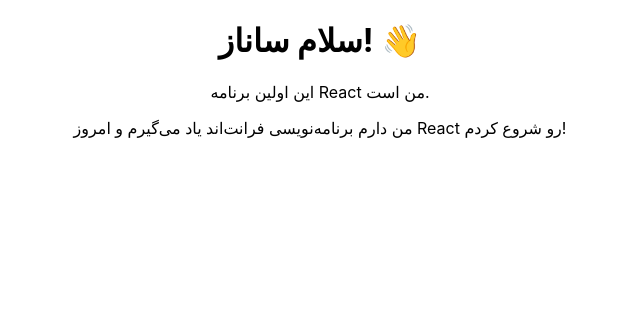
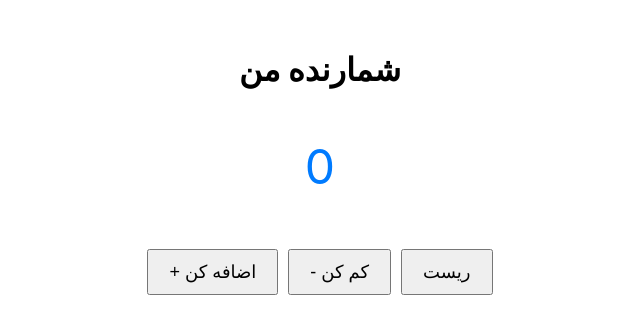
Before and after one commit to sanaz-graphic/react-app, a React (Create React App) app: page / in a window 1280 px wide. Shown: the top 334 px of the page, without its empty margins (320-960 px from the left). Built offline with nearby package versions, Linux system fonts and the light colour scheme.

Commit message:
counter with useState added

```diff
--- a/src/App.js
+++ b/src/App.js
@@ -1,11 +1,35 @@
+import { useState } from 'react';
 import './App.css';
 
 function App() {
+  // این خط، یک state می‌سازه به اسم count که مقدار اولیه‌اش 0 هست
+  const [count, setCount] = useState(0);
+
   return (
-    <div className="App">
-      <h1>سلام ساناز! 👋</h1>
-      <p>این اولین برنامه React من است.</p>
-      <p>من دارم برنامه‌نویسی فرانت‌اند یاد می‌گیرم و امروز React رو شروع کردم!</p>
+    <div className="App" style={{ textAlign: 'center', marginTop: '50px' }}>
+      <h1>شمارنده من</h1>
+      <p style={{ fontSize: '48px', color: '#007bff' }}>{count}</p>
+
+      <button
+        onClick={() => setCount(count + 1)}
+        style={{ padding: '10px 20px', fontSize: '18px', margin: '5px', cursor: 'pointer' }}
+      >
+        + اضافه کن
+      </button>
+
+      <button
+        onClick={() => setCount(count - 1)}
+        style={{ padding: '10px 20px', fontSize: '18px', margin: '5px', cursor: 'pointer' }}
+      >
+        - کم کن
+      </button>
+
+      <button
+        onClick={() => setCount(0)}
+        style={{ padding: '10px 20px', fontSize: '18px', margin: '5px', cursor: 'pointer' }}
+      >
+        ریست
+      </button>
     </div>
   );
 }
```
